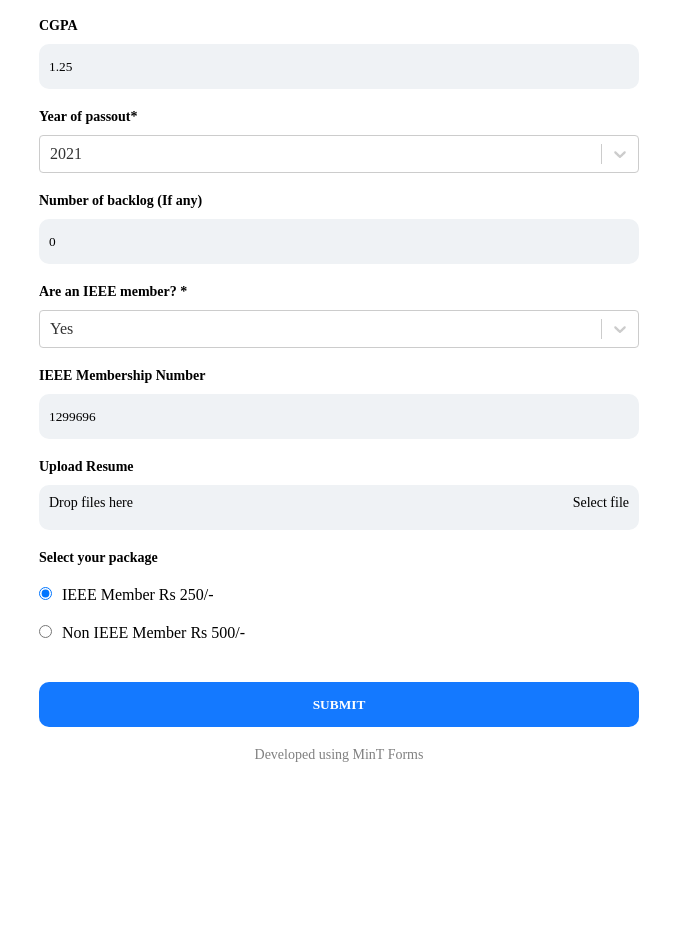
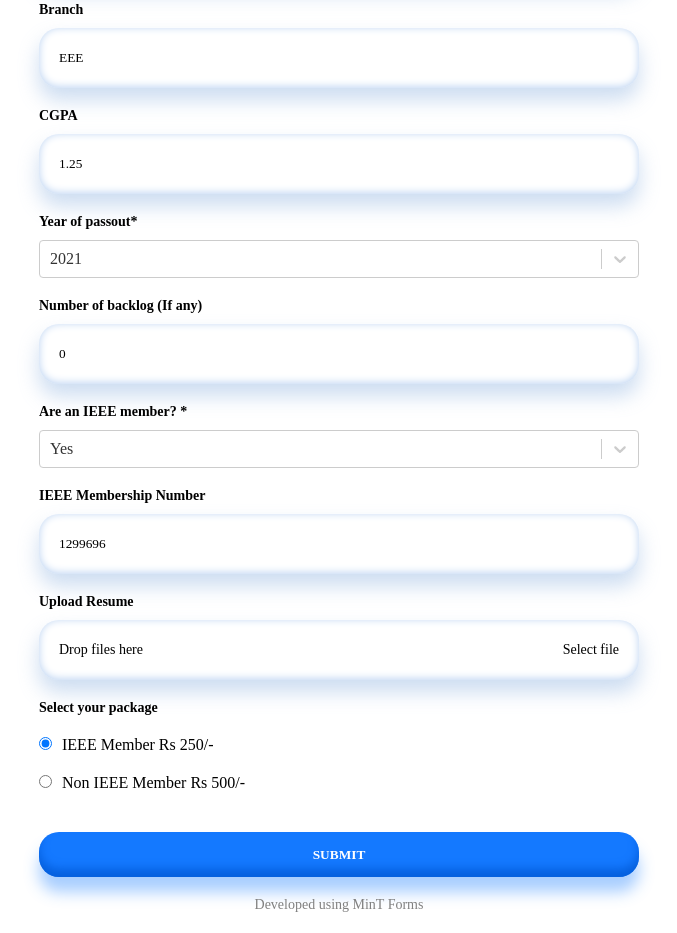
Before and after one commit to ForgottenTale/forms, a Next.js app: page /jobfair in a window 1280 px wide. Shown: the part 640-1573 px from the top of the page, without its empty margins (301-978 px from the left). Before the commit the page ends 1423 px from the top, so only its background shows below. Built offline with nearby package versions, Linux system fonts and the light colour scheme.

Commit message:
Added claymorphism

```diff
--- a/styles/Input2.module.css
+++ b/styles/Input2.module.css
@@ -6,16 +6,19 @@
 
 .input {
     width: 100%;
-    padding: 10px;
-    height: 45px;
-    background-color: #eff2f5;
+    padding: 10px 20px;
+    height: 60px;
+    /* background-color: #eff2f5; */
     border: none;
-    border-radius: 10px;
+    border-radius: 20px;
     outline-color: #1479ff;
+    /* box-shadow: 0 5px 10px 0 rgba(236, 236, 236, 0.42); */
+    box-shadow: 0 12px 20px 0 rgba(136,174,222,0.42),inset 0 -1px 8px 0 #B9D1F1;
 }
 
 .inputContainer {
     margin-bottom: 20px;
+
 
 }
 .errorMsg{
--- a/styles/Job.module.css
+++ b/styles/Job.module.css
@@ -49,12 +49,14 @@
     height: 45px;
     background-color: #1479ff;
     border: none;
-    border-radius: 10px;
+    border-radius: 20px;
     font-weight: 600;
     color: white;
     margin-bottom: 20px;
     cursor: pointer;
     margin-top: 20px;
+    box-shadow: 0 15px 15px 0 #368dff6e,inset 0 -8px 10px 0 #0058d3c5;
+
 }
 .footer{
     text-align: center;
--- a/styles/draganddrop.module.css
+++ b/styles/draganddrop.module.css
@@ -6,15 +6,19 @@
 
 .draganddropContainer {
     width: 100%;
-    padding: 10px;
-    height: 45px;
-    background-color: #eff2f5;
+    padding: 10px 20px;
+    height: 60px;
+    /* background-color: #eff2f5; */
+    display: flex;
+    align-items: center;
     border: none;
-    border-radius: 10px;
+    border-radius: 20px;
     outline-color: #1479ff;
     font-size: 14px;
+
     display: flex;
     justify-content: space-between;
+    box-shadow: 0 12px 20px 0 rgba(136,174,222,0.42),inset 0 -1px 8px 0 #B9D1F1;
 
 }
 
--- a/styles/globals.css
+++ b/styles/globals.css
@@ -25,14 +25,19 @@ a {
 
 }
 
-.css-1s2u09g-control {
+.css-1s2u09g-control,.css-1pahdxg-control {
 
-  background-color: #eff2f5 !important;
+  /* background-color: #eff2f5 !important; */
+  box-shadow: 0 12px 20px 0 rgba(136, 174, 222, 0.42), inset 0 -1px 8px 0 #B9D1F1;
+  height: 60px;
+  padding-left: 20px;
   border: none !important;
   border-radius: 10px !important;
   outline-color: #1479ff;
+  border-radius: 20px !important;
 }
-.css-14el2xx-placeholder{
+
+.css-14el2xx-placeholder {
   font-size: 14px !important;
 }
 
```
